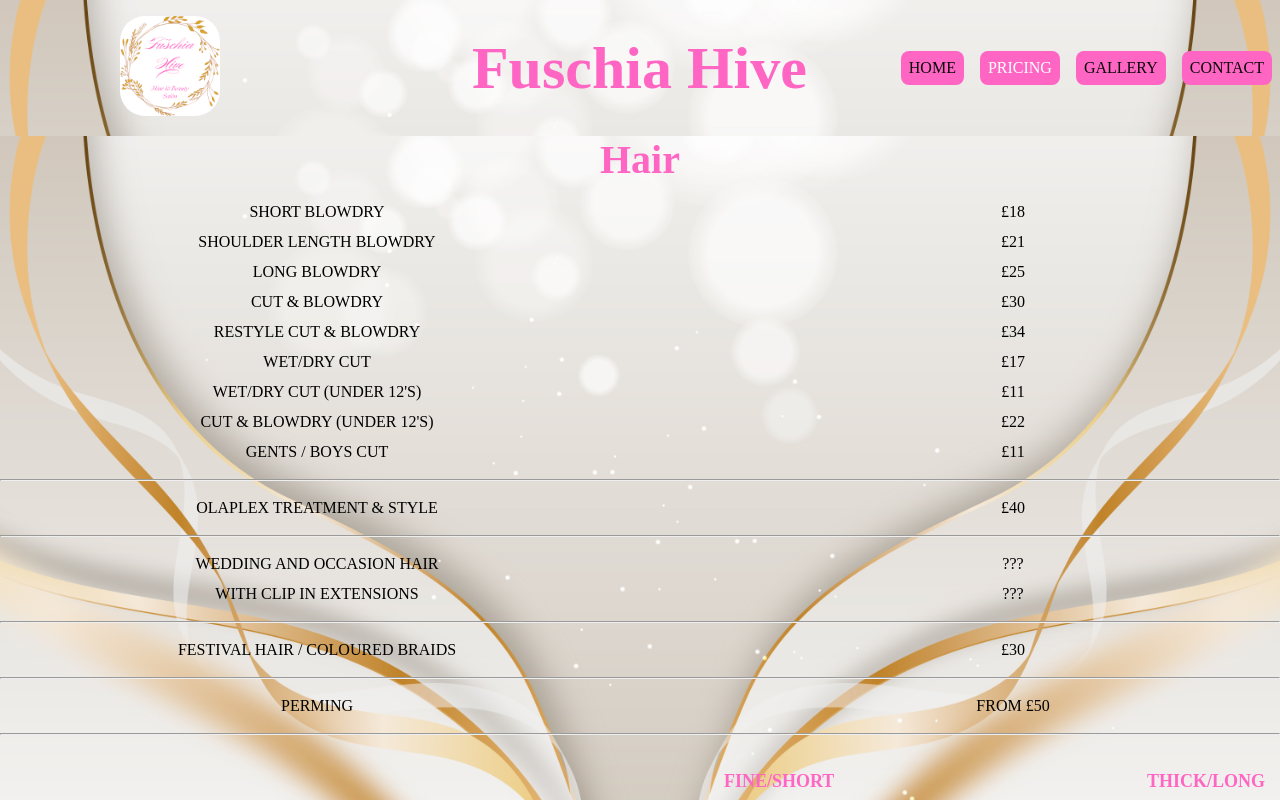
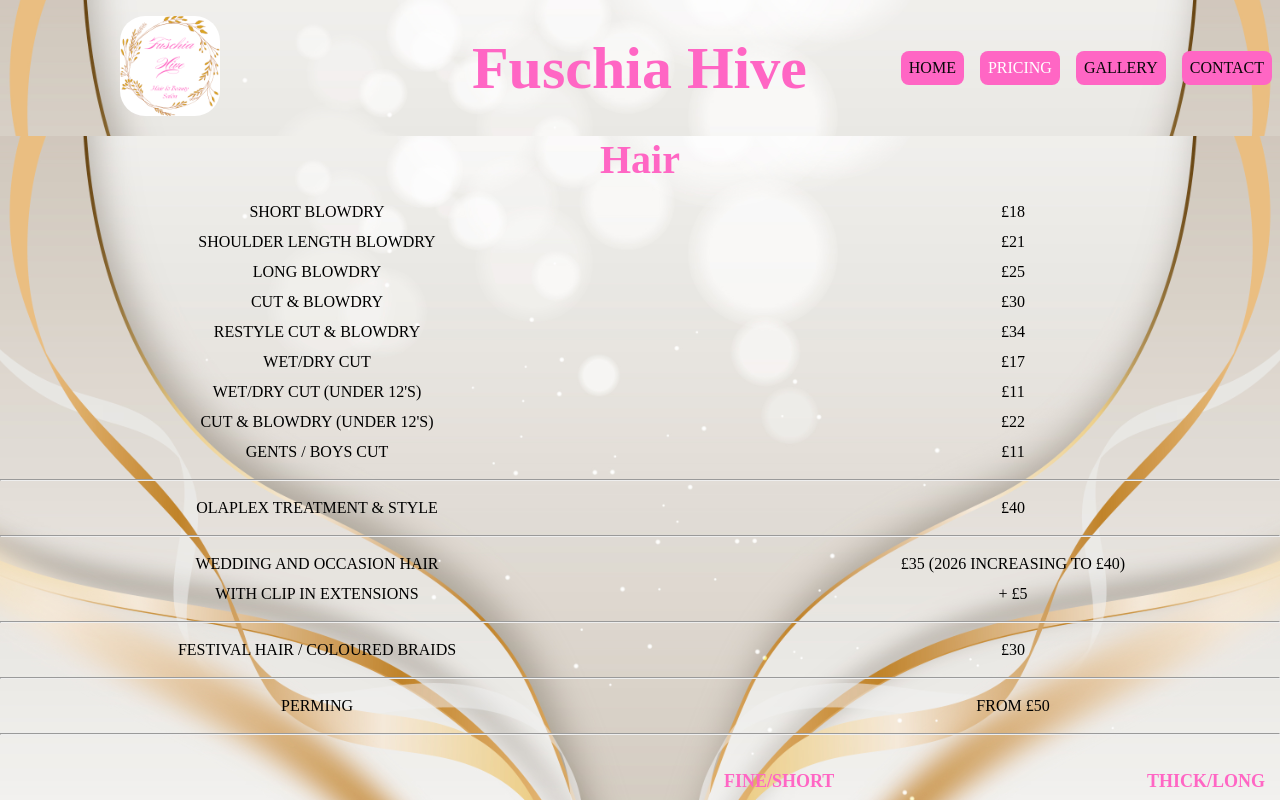
Before and after one commit to CNelson0306/FuschiaHive, a React (Vite) app: page /pricing in a window 1280 px wide. Shown: the top 800 px of the page. Built offline with nearby package versions, Linux system fonts and the light colour scheme; a web font is replaced by a local one.

Commit message:
Final Commit

```diff
--- a/src/components/pages/Hair.jsx
+++ b/src/components/pages/Hair.jsx
@@ -41,9 +41,9 @@
 
           <div className='hairTreatment'>
             <span>wedding and occasion hair</span>
-              <p>???</p>
+              <p>£35 (2026 increasing to £40)</p>
             <span>with clip in extensions</span>
-              <p>???</p>
+              <p>+ £5</p>
           </div>
           <br />
           <hr />
--- a/src/components/pages/Home.jsx
+++ b/src/components/pages/Home.jsx
@@ -20,7 +20,7 @@
               <p>multiple awards, showcasing expertise and a commitment to excellence.</p>
               <br />
               <p>Backed by extensive qualifications across a variety of hair and beauty services, I offer</p>
-              <p>everything from blow drys, nails, waxing, tinting to complete transformations.</p>
+              <p>everything from colours, nails, waxing, lashlifts to complete transformations.</p>
               <p>Whether you're looking for a simple refresh or a dramatic makeover, I will be with</p>
               <p>you every step of the way making you feel your best.</p>
               <br />
```
